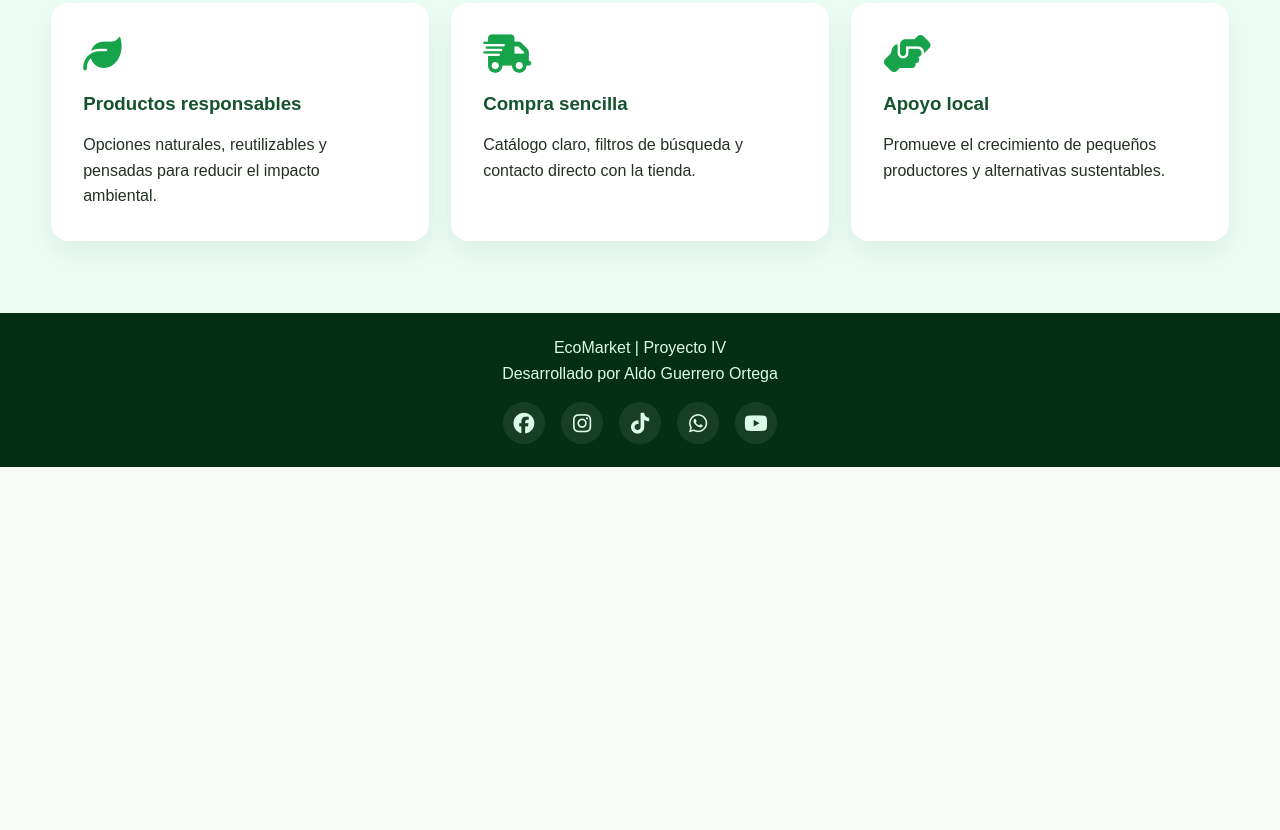
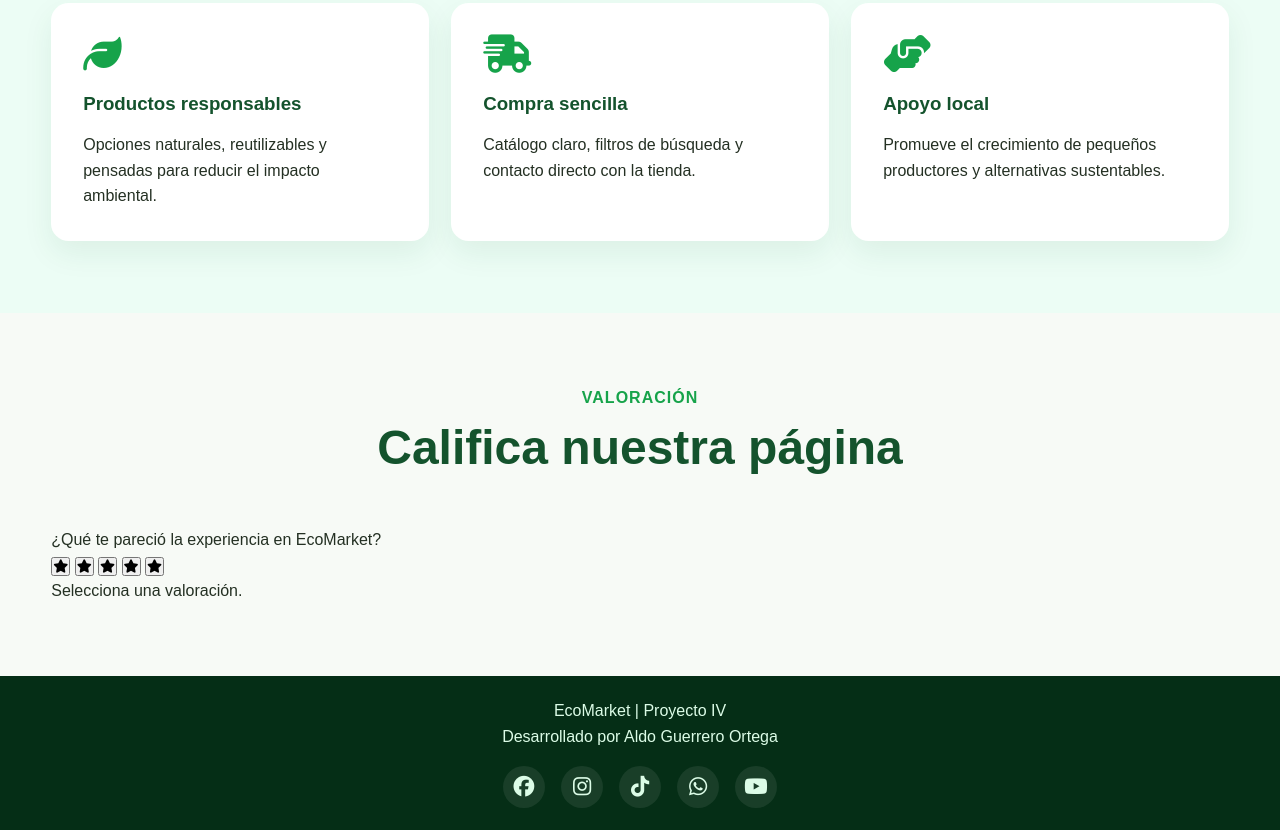
Before and after one commit to Aizork/ProyectoIV, a website: page public/index.html in a window 1280 px wide. Shown: the part 4585-5415 px from the top of the page. Before the commit the page ends 5052 px from the top, so only its background shows below. Drawn offline with Linux system fonts and the light colour scheme.

Commit message:
Update index.html

```diff
--- a/public/index.html
+++ b/public/index.html
@@ -159,6 +159,28 @@
       <i class="fa-solid fa-comments"></i>
     </button>
   </div>
+  <section class="section">
+  <div class="section-title">
+    <p>Valoración</p>
+    <h2>Califica nuestra página</h2>
+  </div>
+
+  <div class="rating-box">
+    <p>¿Qué te pareció la experiencia en EcoMarket?</p>
+
+    <div class="rating-stars" id="ratingStars">
+      <button data-value="1"><i class="fa-solid fa-star"></i></button>
+      <button data-value="2"><i class="fa-solid fa-star"></i></button>
+      <button data-value="3"><i class="fa-solid fa-star"></i></button>
+      <button data-value="4"><i class="fa-solid fa-star"></i></button>
+      <button data-value="5"><i class="fa-solid fa-star"></i></button>
+    </div>
+
+    <p id="ratingMessage" class="rating-message">
+      Selecciona una valoración.
+    </p>
+  </div>
+</section>
 
   <footer class="footer">
     <p>EcoMarket | Proyecto IV</p>
```
